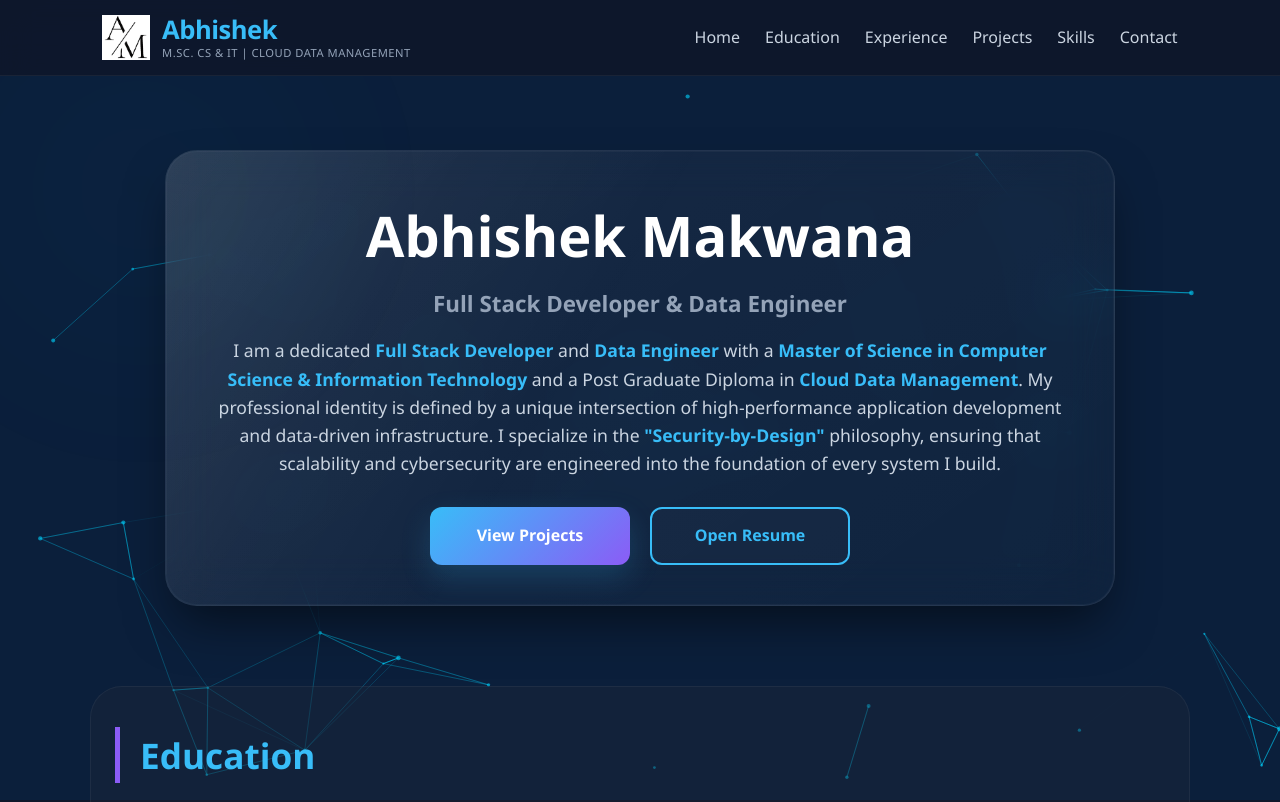
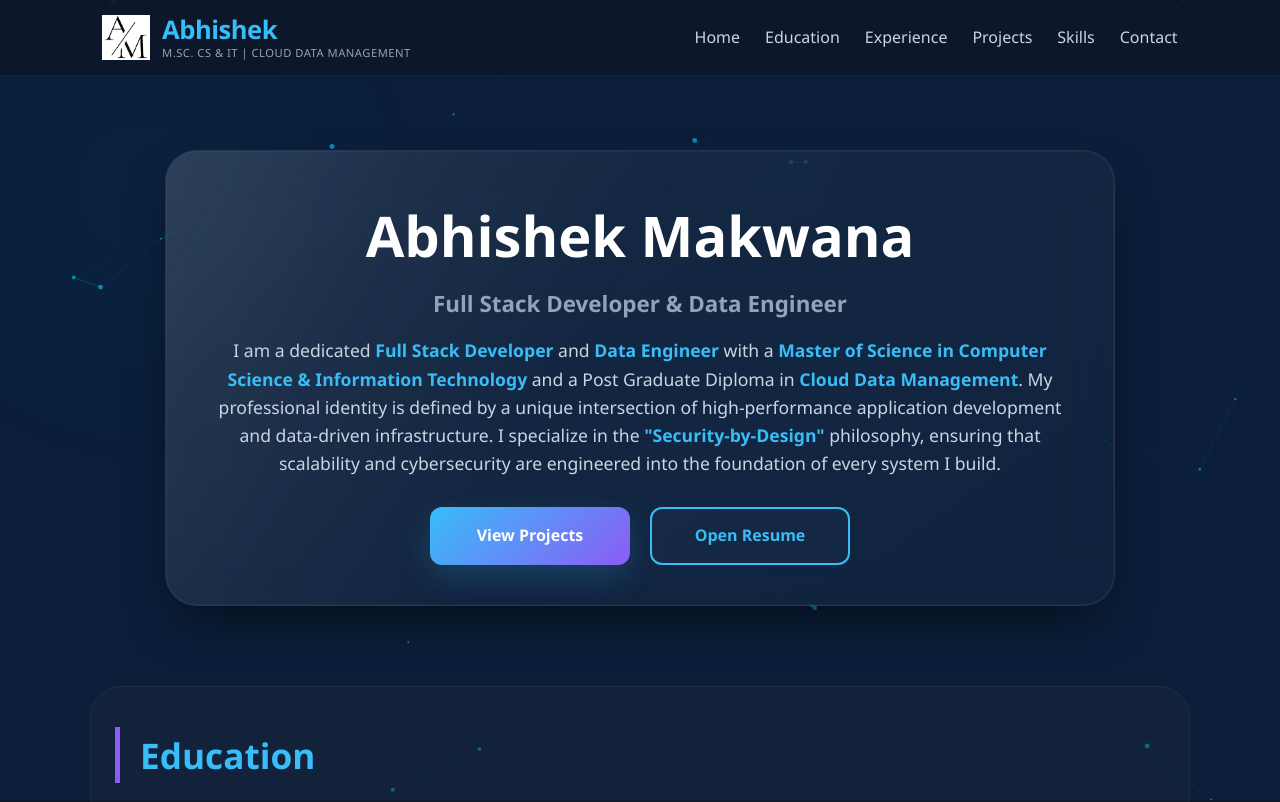
Before and after one commit to Abhimak4/abhishek-portfolio, a React (Vite) app: page / in a window 1280 px wide. Shown: the top 802 px of the page. Built offline with nearby package versions, Linux system fonts and the light colour scheme; no server answers.

Commit message:
Reduce galaxy line intensity

```diff
--- a/src/components/GalaxyPro.jsx
+++ b/src/components/GalaxyPro.jsx
@@ -32,10 +32,10 @@ export default function GalaxyPro() {
 
   particles: {
     number: {
-      value: 100,
+      value: 65,
       density: {
         enable: true,
-        area: 900,
+        area: 1100,
       },
     },
 
@@ -53,15 +53,15 @@ export default function GalaxyPro() {
 
     links: {
       enable: true,
-      distance: 160,
-      color: "#00d4ff",
-      opacity: 0.5,
-      width: 1,
+      distance: 115,
+      color: "#38bdf8",
+      opacity: 0.22,
+      width: 0.7,
     },
 
     move: {
       enable: true,
-      speed: 0.8,
+      speed: 0.45,
       outModes: {
         default: "out", // 🔥 important for production stability
       },
@@ -85,14 +85,14 @@ export default function GalaxyPro() {
 
     modes: {
       grab: {
-        distance: 200,
+        distance: 150,
         links: {
-          opacity: 0.8,
+          opacity: 0.55,
         },
       },
 
       push: {
-        quantity: 4,
+        quantity: 2,
       },
     },
   },
```
